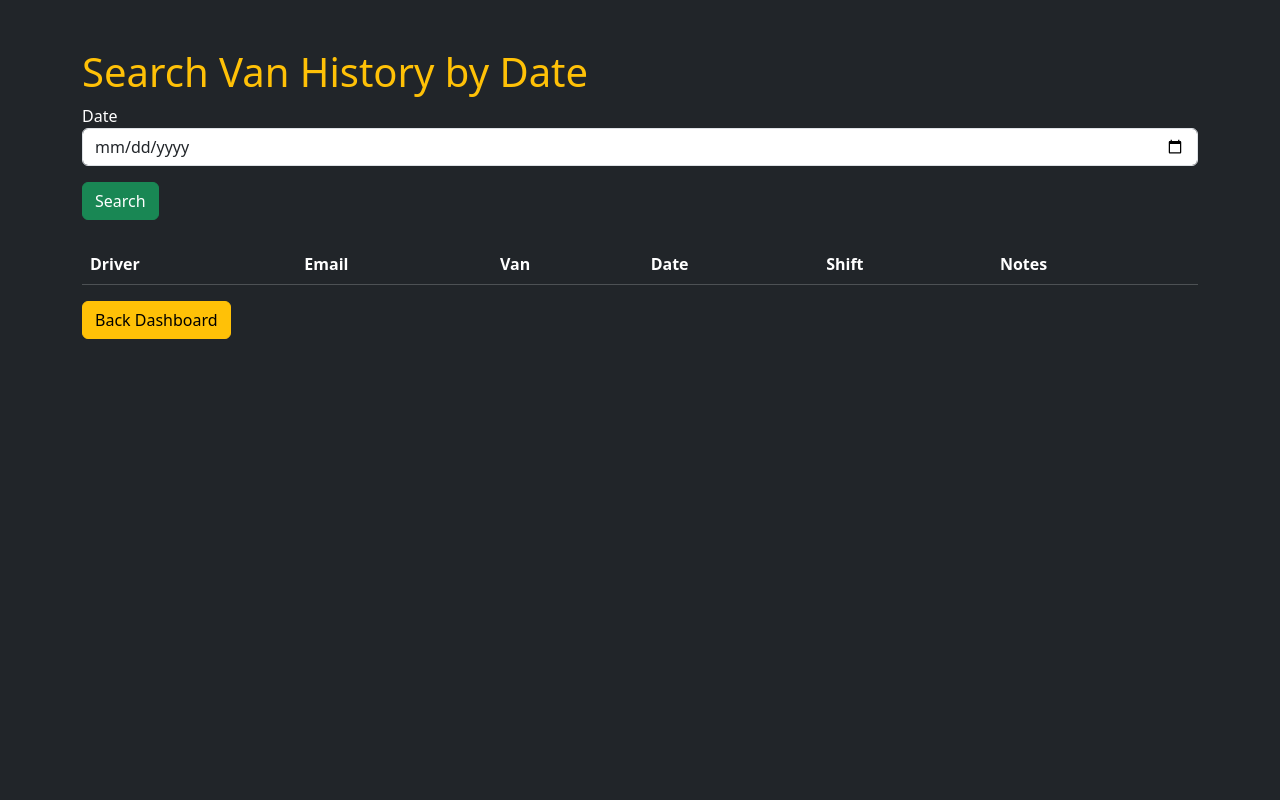
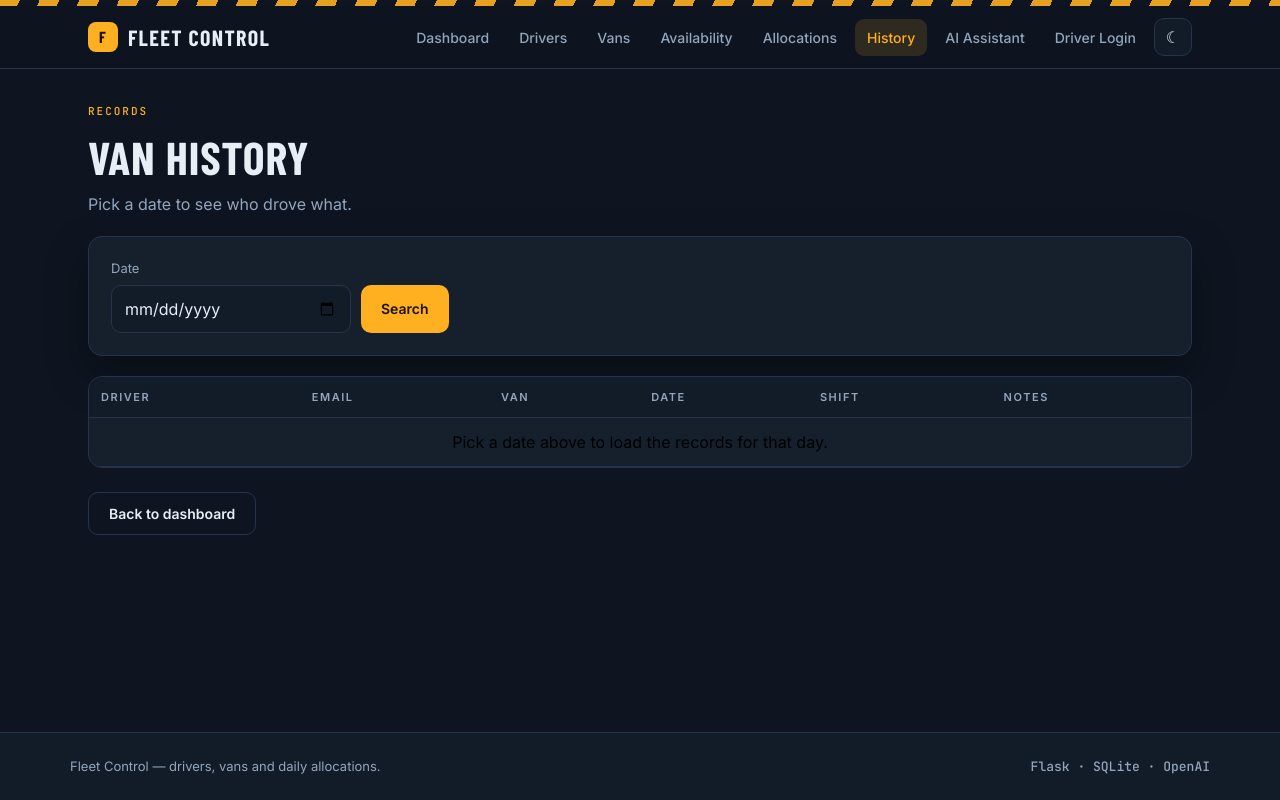
Before and after one commit to mbadr3227-sys/ai-fleet-management, a Flask app: page /van_history in a window 1280 px wide. Run offline with Flask 3, Linux system fonts and the light colour scheme; lists and menus that the app fills with data are empty.

Commit message:
Refactor van history template with blocks

```diff
--- a/templates/van_history.html
+++ b/templates/van_history.html
@@ -1,23 +1,25 @@
-<!DOCTYPE html>
-<html>
-<head>
-    <title>Van History</title>
-    <link href="https://cdn.jsdelivr.net/npm/bootstrap@5.3.3/dist/css/bootstrap.min.css" rel="stylesheet">
-</head>
+{% extends "base.html" %}
 
-<body class="bg-dark text-white">
-<div class="container mt-5">
+{% block title %}Van history — Fleet Control{% endblock %}
 
-    <h1 class="text-warning">Search Van History by Date</h1>
+{% block content %}
 
-    <form method="POST" class="mb-4">
-        <label>Date</label>
-        <input type="date" name="work_date" class="form-control mb-3" required>
+<span class="eyebrow">Records</span>
+<h1 class="mt-2">Van history</h1>
+<p class="muted">Pick a date to see who drove what.</p>
 
-        <button class="btn btn-success">Search</button>
+<div class="panel reveal" style="margin:20px 0">
+  <form method="POST">
+    <label for="work_date">Date</label>
+    <div style="display:flex;gap:10px;flex-wrap:wrap">
+      <input type="date" name="work_date" id="work_date" class="form-control" style="max-width:240px" required>
+      <button class="btn btn-fleet">Search</button>
+    </div>
   </form>
+</div>
 
-    <table class="table table-dark table-striped">
+<div class="table-wrap reveal">
+  <table class="table">
     <thead>
       <tr>
         <th>Driver</th>
@@ -28,23 +30,27 @@
         <th>Notes</th>
       </tr>
     </thead>
-
     <tbody>
       {% for item in records %}
       <tr>
         <td>{{ item.driver_name }}</td>
-                <td>{{ item.driver_email }}</td>
-                <td>{{ item.van_reg }}</td>
-                <td>{{ item.work_date }}</td>
-                <td>{{ item.shift_time }}</td>
-                <td>{{ item.notes }}</td>
+        <td class="muted">{{ item.driver_email }}</td>
+        <td><span class="plate">{{ item.van_reg }}</span></td>
+        <td class="mono">{{ item.work_date }}</td>
+        <td class="mono">{{ item.shift_time }}</td>
+        <td class="muted">{{ item.notes }}</td>
+      </tr>
+      {% else %}
+      <tr>
+        <td colspan="6" class="muted" style="text-align:center;padding:30px">
+          Pick a date above to load the records for that day.
+        </td>
       </tr>
       {% endfor %}
     </tbody>
   </table>
+</div>
 
-    <a href="/" class="btn btn-warning">Back Dashboard</a>
+<a href="/" class="btn btn-ghost mt-4">Back to dashboard</a>
 
-</div>
-</body>
-</html>
+{% endblock %}
```
Lines whose indentation alone changed are shown as unchanged.
